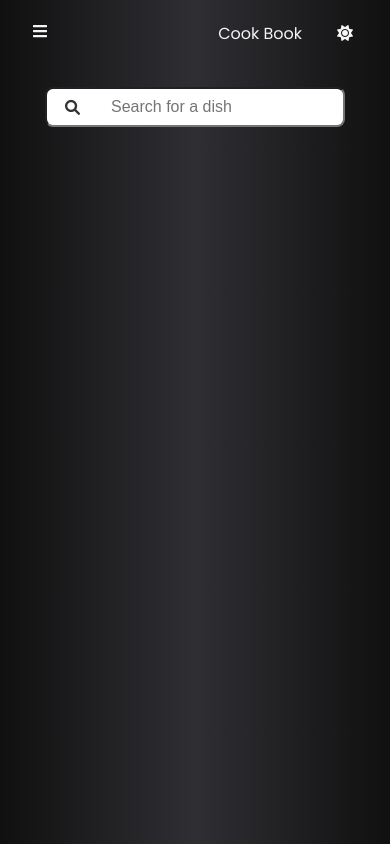
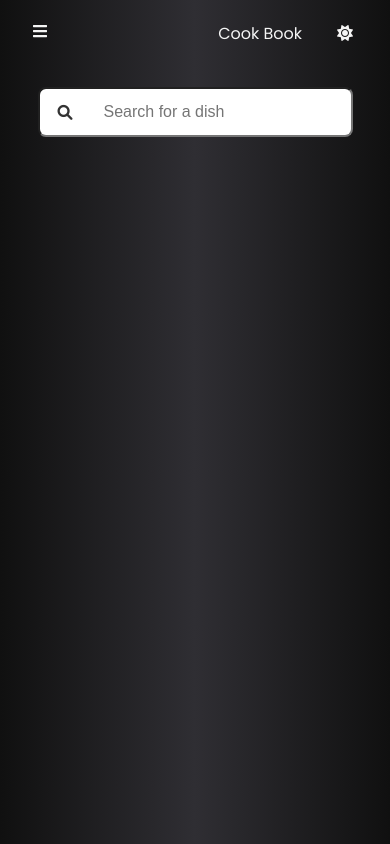
Before and after one commit to ShubhamChavhan09/cook-book, a React (Create React App) app: page / in a window 390 px wide. Built offline with nearby package versions, Linux system fonts and the light colour scheme.

Commit message:
Made input device responsive

```diff
--- a/src/components/SearchMeal/index.js
+++ b/src/components/SearchMeal/index.js
@@ -31,18 +31,22 @@ const Container = styled.div`
   text-align: center;
 `;
 const Form = styled.form`
-  width: 450px;
+  width: 55%;
   margin: 0 auto;
   position: relative;
 
-  @media (max-width: 800px) {
-    width: 300px;
+  @media (max-width: 768) {
+    width: 80%;
+  }
+
+  @media (max-width: 414px) {
+    width: 90%;
   }
 `;
 
 const Input = styled.input`
   width: 100%;
-  height: 40px;
+  height: 50px;
   padding: 0 4rem;
   outline: none;
   font-size: 1rem;
@@ -68,35 +72,13 @@ const Input = styled.input`
 
 const Icon = styled.i`
   position: absolute;
-  top: 10px;
+  top: 15px;
   left: 20px;
   font-size: 20px;
   color: #333;
 
   @media (max-width: 800px) {
-    top: 13px;
+    top: 18px;
     font-size: 15px;
   }
 `;
-
-const Click = styled.button`
-  position: absolute;
-  top: 5px;
-  right: 5px;
-  height: 30px;
-  width: 100px;
-  font-size: 0.85rem;
-  cursor: pointer;
-  background: #ff9f1a;
-  border: none;
-  outline: none;
-  color: #333;
-  letter-spacing: 2px;
-  font-weight: 500;
-  border-radius: 8px;
-
-  @media (max-width: 800px) {
-    font-size: 0.75rem;
-    width: 80px;
-  }
-`;
```
